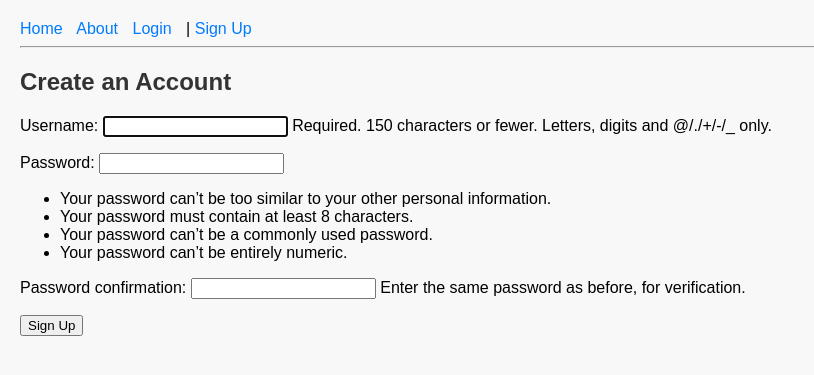
After one commit to ssngangasimon/django-blog, a Django app: page /signup/ in a window 1280 px wide. The commit adds this page. Shown: the top 375 px of the page, without its empty margins (0-814 px from the left). Run offline with Django 5.2, Linux system fonts and the light colour scheme.

Commit message:
add user authentication, signup, and post ownership logic

```diff
--- a/blog/forms.py
+++ b/blog/forms.py
@@ -4,4 +4,4 @@ from .models import Post
 class PostForm(forms.ModelForm):
     class Meta:
         model = Post
-        fields = ['title', 'content', 'author', 'category', 'tags', 'image']
+        fields = ['title', 'content', 'category', 'tags', 'image']
--- a/blog/models.py
+++ b/blog/models.py
@@ -1,3 +1,4 @@
+from django.contrib.auth.models import User
 from django.db import models
 
 # Category model
@@ -23,6 +24,8 @@ class Post(models.Model):
     category = models.ForeignKey(Category, on_delete=models.CASCADE)
     tags = models.ManyToManyField(Tag)
     image = models.ImageField(upload_to='post/images', blank=True, null=True)
+    author = models.ForeignKey(User, on_delete=models.CASCADE)
+
 
     def __str__(self):
         return self.title
--- a/blog/templates/blog/base.html
+++ b/blog/templates/blog/base.html
@@ -12,10 +12,11 @@
         <a href="{% url 'about' %}">About</a>
 
         {% if user.is_authenticated %}
-        <a href="{% url 'create_post' %}">New Post</a>
-        <a href="{% url 'logout' %}">Logout</a>
+            <a href="{% url 'create_post' %}">New Post</a>
+            <a href="{% url 'logout' %}">Logout</a>
         {% else %}
-            <a href="{% url 'login' %}">Login</a>
+            <a href="{% url 'login' %}">Login</a> |
+            <a href="{% url 'signup' %}">Sign Up</a>
         {% endif %}
     </nav>
 
--- a/blog/templates/blog/home.html
+++ b/blog/templates/blog/home.html
@@ -9,7 +9,7 @@
         <li>
             <a href="{% url 'post_detail' post.id %}">
                 {{ post.title }}
-            </a> by {{ post.author }}
+            </a> by {{ post.author.username }}
         </li>
     {% empty %}
         <li>No posts found.</li>
--- /dev/null
+++ b/blog/templates/registration/logged_out.html
@@ -0,0 +1,5 @@
+{% extends 'blog/base.html' %}
+{% block content %}
+<p>You have been logged out.</p>
+<a href="{% url 'login' %}">Login again</a>
+{% endblock %}
--- /dev/null
+++ b/blog/templates/registration/signup.html
@@ -0,0 +1,11 @@
+{% extends 'blog/base.html' %}
+
+{% block title %}Sign Up{% endblock %}
+{% block content %}
+<h2>Create an Account</h2>
+<form method="post">
+    {% csrf_token %}
+    {{ form.as_p }}
+    <button type="submit">Sign Up</button>
+</form>
+{% endblock %}
--- a/blog/urls.py
+++ b/blog/urls.py
@@ -1,3 +1,5 @@
+from django.contrib.auth import views as auth_views
+
 from django.urls import path
 from . import views
 
@@ -8,5 +10,8 @@ urlpatterns = [
     path('<int:id>/', views.post_detail, name='post_detail'),
     path('<int:id>/edit/', views.edit_post, name='edit_post'),
     path('<int:id>/delete/', views.delete_post, name='delete_post'),
+    path('login/', auth_views.LoginView.as_view(), name='login'),
+    path('logout/', auth_views.LogoutView.as_view(next_page='home'), name='logout'),
+    path('signup/', views.signup, name='signup'),  # add here
 
 ]
--- a/blog/views.py
+++ b/blog/views.py
@@ -1,7 +1,9 @@
 from django.contrib.auth.decorators import login_required
-from django.shortcuts import render, get_object_or_404
+from django.shortcuts import render, get_object_or_404, redirect
 from .models import Post
 from .forms import PostForm
+from django.contrib.auth.forms import UserCreationForm
+from django.contrib.auth import login
 
 # Home page – list all posts
 def home(request):
@@ -16,11 +18,25 @@ def post_detail(request, id):
     post = get_object_or_404(Post, id=id)
     return render(request, 'blog/post_detail.html', {'post': post})
 
+def signup(request):
+    if request.method == 'POST':
+        form = UserCreationForm(request.POST)
+        if form.is_valid():
+            user = form.save()
+            login(request, user)
+            return redirect('home')
+
+    else:
+        form = UserCreationForm()
+
+    return render(request, 'registration/signup.html', {'form': form})
+
 @login_required
 def create_post(request):
     if request.method == 'POST':
         form = PostForm(request.POST, request.FILES)
         if form.is_valid():
+            form.instance.author = request.user  # assign author before saving
             form.save()
             return redirect('home')
 
@@ -33,9 +49,13 @@ def create_post(request):
 def edit_post(request, id):
     post = get_object_or_404(Post, id=id)
 
+    if request.user != post.author:
+        return redirect('post_detail', id=id)
+
     if request.method == 'POST':
         form = PostForm(request.POST, request.FILES, instance=post)
         if form.is_valid():
+            form.instance.author = request.user  # assign author before saving
             form.save()
             return redirect('post_detail', id=post.id)
     else:
@@ -47,6 +67,9 @@ def edit_post(request, id):
 def delete_post(request, id):
     post = get_object_or_404(Post, id=id)
 
+    if request.user != post.author:
+        return redirect('post_detail', id=id)
+
     if request.method == 'POST':
         post.delete()
         return redirect('home')
--- a/myblog/settings.py
+++ b/myblog/settings.py
@@ -41,6 +41,9 @@ INSTALLED_APPS = [
 ]
 
 LOGIN_URL = '/login/'
+
+LOGIN_REDIRECT_URL = '/blog/'
+LOGOUT_REDIRECT_URL = '/blog/'
 
 
 MIDDLEWARE = [
--- a/myblog/urls.py
+++ b/myblog/urls.py
@@ -2,6 +2,7 @@ from django.contrib import admin
 from django.urls import path, include
 from django.contrib.auth import views as auth_views
 from django.shortcuts import redirect
+from blog import views as blog_views
 
 urlpatterns = [
     path('', lambda request: redirect('home'), name='root'),  # redirects to /blog/
@@ -9,4 +10,5 @@ urlpatterns = [
     path('blog/', include('blog.urls')),  # Blog routes
     path('login/', auth_views.LoginView.as_view(), name='login'),
     path('logout/', auth_views.LogoutView.as_view(next_page='home'), name='logout'),
+    path('signup/', blog_views.signup, name='signup'),
 ]
```
Also changed, not shown: blog/templates/blog/post_detail.html (+5 -3 lines), blog/migrations/0001_initial.py, blog/migrations/0002_post_image.py (deleted).
